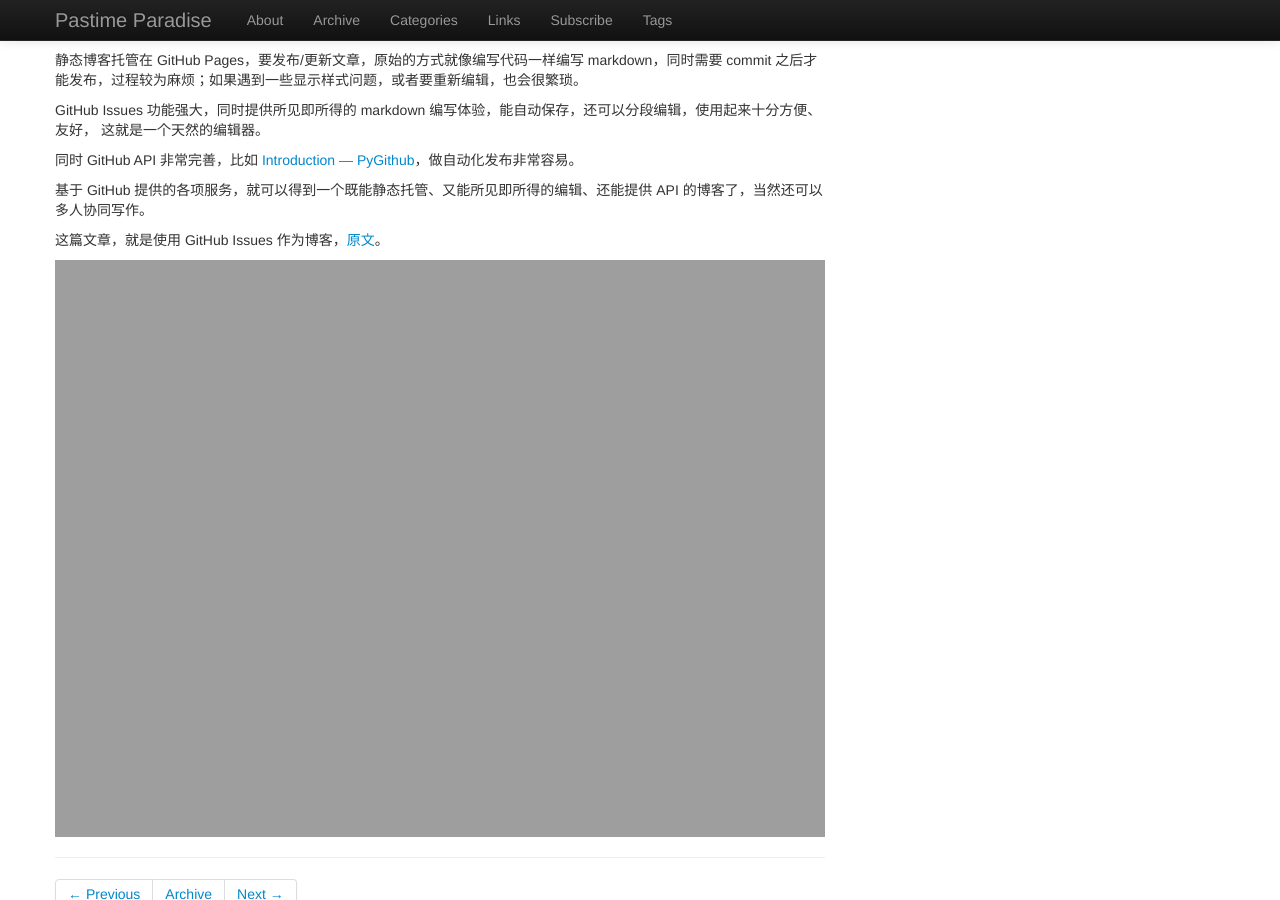
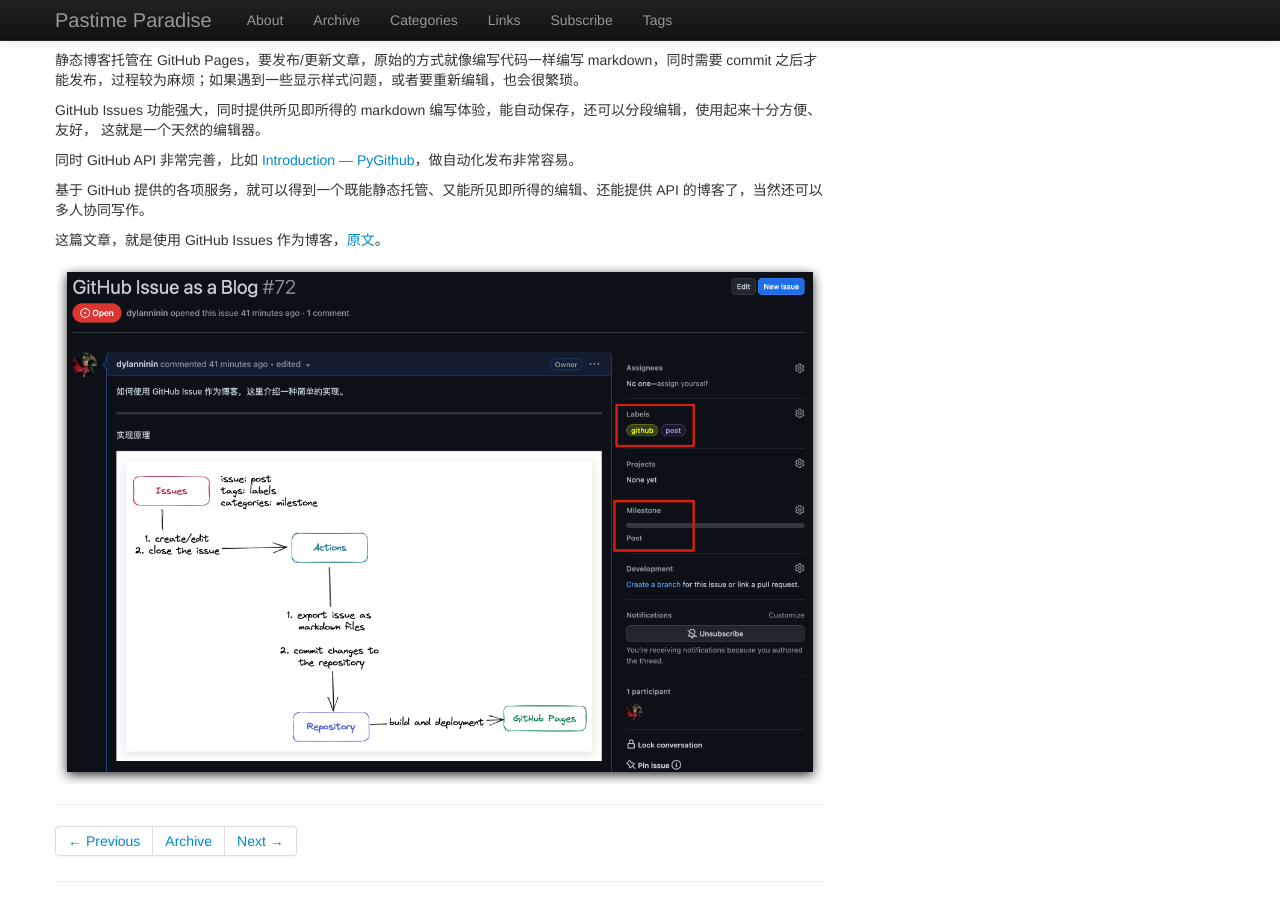
Before and after one commit to dylanninin/dylanninin.com, a Jekyll site: the page built from _posts/2023-05-08-github-issue-as-a-blog.md, in a window 1280 px wide and 900 px high, scrolled down 1826 px. Built offline with Jekyll 4.4.1, drawn with Linux system fonts in a browser that asks for light colours; comment, search, counter and statistics services are not loaded.

Commit message:
chore: fix images

```diff
--- a/_posts/2023-05-08-github-issue-as-a-blog.md
+++ b/_posts/2023-05-08-github-issue-as-a-blog.md
@@ -31,7 +31,7 @@
 
 实现原理
 
-<img width="1021" alt="image" src="https://dylanninin.com/assets/images/issues/236713780-719c8b09-5e2e-41cf-8818-41d538601659.png.png">
+<img width="1021" alt="image" src="https://dylanninin.com/assets/images/issues/236713780-719c8b09-5e2e-41cf-8818-41d538601659.png">
 
 GitHub Pages：[https://pages.github.com/](https://pages.github.com/)，GitHub 提供的静态文件托管服务，开源仓库可以免费使用。
 
@@ -43,7 +43,7 @@
 - GH_PAT：即 Github Personal Access Token，使用方式见 [Creating a personal access token - GitHub Docs](https://docs.github.com/en/authentication/keeping-your-account-and-data-secure/creating-a-personal-access-token)
 - GH_REPO：即 issues  所在仓库名，如 [dylanninin/dylanninin.com](https://github.com/dylanninin/dylanninin.com)
 设置如图
-<img width="1177" alt="image" src="https://dylanninin.com/assets/images/issues/236716380-f5387ea4-67f0-43e4-adbf-ceac35f2a947.png.png">
+<img width="1177" alt="image" src="https://dylanninin.com/assets/images/issues/236716380-f5387ea4-67f0-43e4-adbf-ceac35f2a947.png">
 
 ---
 
@@ -61,4 +61,4 @@
 
 这篇文章，就是使用 GitHub Issues 作为博客，[原文](https://github.com/dylanninin/dylanninin.github.com/issues/72)。
 
-<img width="1279" alt="image" src="https://dylanninin.com/assets/images/issues/236716094-f06c6fc5-1b60-4ead-a86d-aa1a11050424.png.png">
+<img width="1279" alt="image" src="https://dylanninin.com/assets/images/issues/236716094-f06c6fc5-1b60-4ead-a86d-aa1a11050424.png">
```
Also changed, not shown: _posts/2023-05-07-wechat-api-libraries.md (+4 -4 lines), .github/issue.py, README.md, assets/images/issues/236713780-719c8b09-5e2e-41cf-8818-41d538601659.png (renamed from assets/images/issues/236713780-719c8b09-5e2e-41cf-8818-41d538601659.png.png), assets/images/issues/236716094-f06c6fc5-1b60-4ead-a86d-aa1a11050424.png (added), assets/images/issues/236716380-f5387ea4-67f0-43e4-adbf-ceac35f2a947.png (renamed from assets/images/issues/236716380-f5387ea4-67f0-43e4-adbf-ceac35f2a947.png.png).
